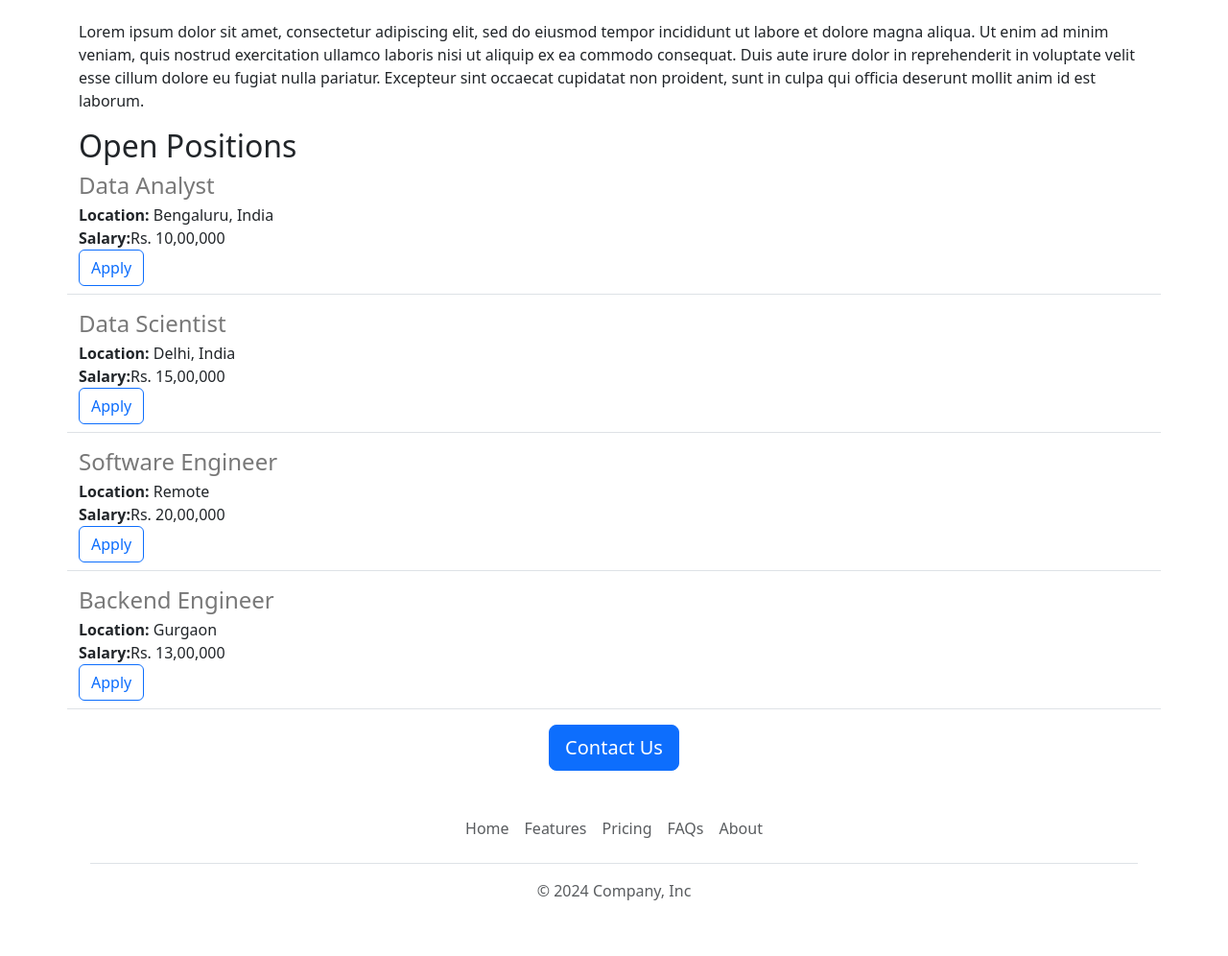
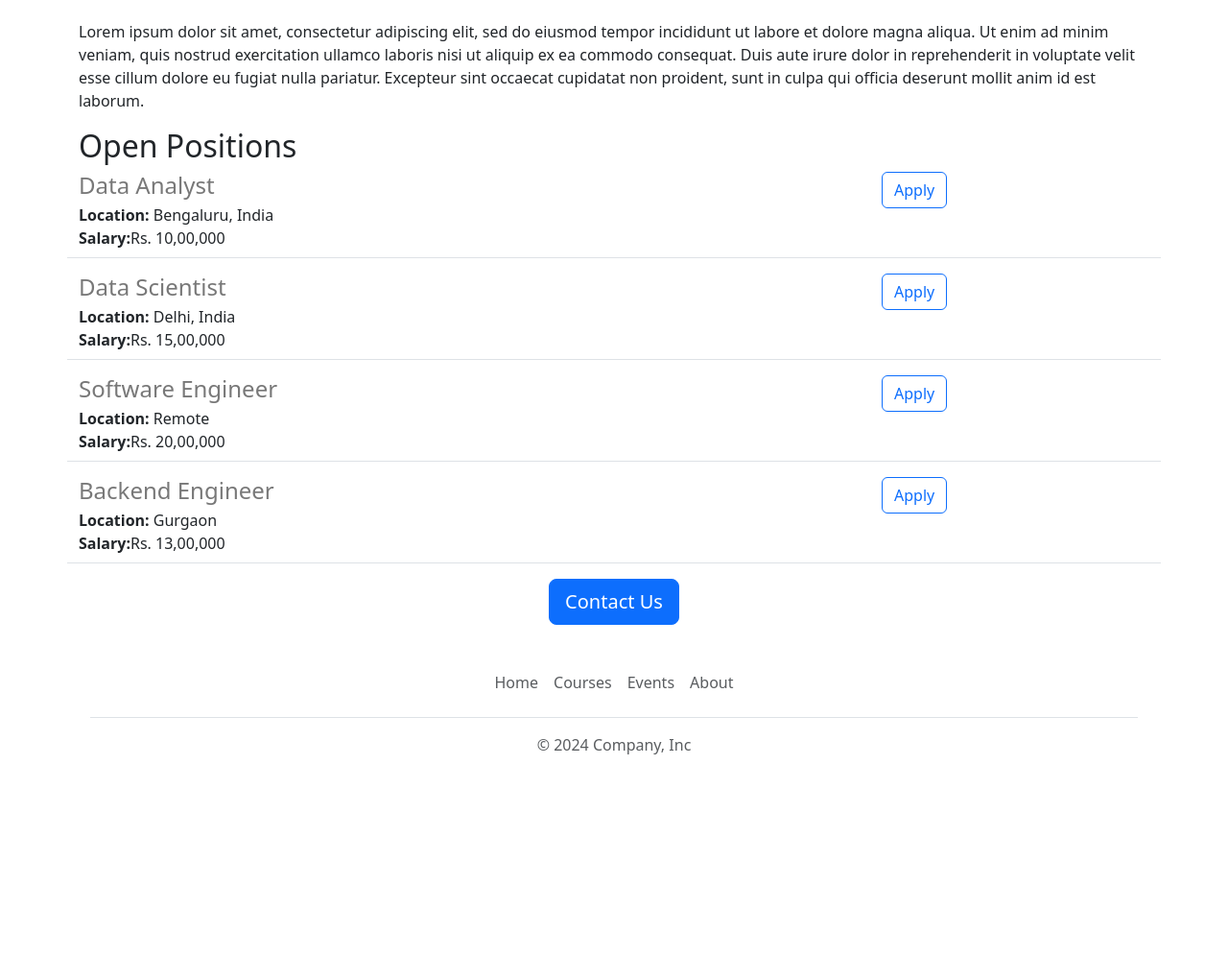
Before and after one commit to KaranLalwani-dev/jovian-careers-website, a Flask app: page / in a window 1280 px wide. Shown: the part 507-1503 px from the top of the page at 96% size. After the commit the page ends 1293 px from the top, so only its background shows below. Run offline with Flask 3, Linux system fonts and the light colour scheme.

Commit message:
added functionality

```diff
--- a/templates/footer.html
+++ b/templates/footer.html
@@ -2,19 +2,33 @@
   <footer class="py-3 my-4">
     <ul class="nav justify-content-center border-bottom pb-3 mb-3">
       <li class="nav-item">
-        <a href="#" class="nav-link px-2 text-body-secondary">Home</a>
+        <a
+          href="https://www.jovian.ai"
+          class="nav-link px-2 text-body-secondary"
+          >Home</a
+        >
       </li>
       <li class="nav-item">
-        <a href="#" class="nav-link px-2 text-body-secondary">Features</a>
+        <a
+          href="https://www.jovian.ai/learn"
+          class="nav-link px-2 text-body-secondary"
+          >Courses</a
+        >
       </li>
       <li class="nav-item">
-        <a href="#" class="nav-link px-2 text-body-secondary">Pricing</a>
+        <a
+          target="_blank"
+          href="https://www.jovian.ai/events"
+          class="nav-link px-2 text-body-secondary"
+          >Events</a
+        >
       </li>
       <li class="nav-item">
-        <a href="#" class="nav-link px-2 text-body-secondary">FAQs</a>
-      </li>
-      <li class="nav-item">
-        <a href="#" class="nav-link px-2 text-body-secondary">About</a>
+        <a
+          href="https://www.jovian.ai/about"
+          class="nav-link px-2 text-body-secondary"
+          >About</a
+        >
       </li>
     </ul>
     <p class="text-center text-body-secondary">&copy; 2024 Company, Inc</p>
--- a/templates/home.html
+++ b/templates/home.html
@@ -16,8 +16,7 @@
   </head>
   <body>
     {% include 'nav.html' %}
-    <img id ="banner" class = "img-fluid" src="https://b37f5938-0194-4773-ab5b-9d6c62eabef5-00-2icmpytsy7pgi.sisko.replit.dev/static/people-development-cover.jpg">
-    <div class = "container">
+    <img id="banner" class="img-fluid" src="{{ url_for('static', filename='people-development-cover.jpg') }}">    <div class = "container">
     <h1 class="text-center mt-2 mb-4">
       {{companyname}} Careers
     </h1>
@@ -31,7 +30,7 @@
       {% include 'jobitem.html' %}
       {% endfor %}
     <div class = "text-center">
-    <button class = "btn btn-primary btn-lg">Contact Us</button>
+    <a class = "btn btn-primary btn-lg" href="mailto:karanlalwani2068k@gmail.com?subject=Application%20for%20XXX&body=My%20name%3A%0D%0A%0D%0AMy%20Resume%3A%0D%0A%0D%0AMy%20linkedIn%20link%3A">Contact Us</a>
       </div>
     </div>
     {% include 'footer.html' %}
--- a/templates/jobitem.html
+++ b/templates/jobitem.html
@@ -1,5 +1,6 @@
 <div class="border-bottom row" style="margin-bottom: 16px; padding-bottom: 8px">
-  <div class="col-10">
+  <div class="row">
+    <div class="col-9">
       <h4 style="color: rgb(120, 120, 120); margin-bottom: 4px">
         {{job['title']}}
       </h4>
@@ -9,6 +10,12 @@
       {% endif %}
     </div>
     <div class="col-3">
-    <a href"mailto:karanlalwani2068k@gmail.com?subject=Application for {{job['title']}}"type="button" class="btn btn-outline-primary">Apply</a>
+      <a
+        href="mailto:karanlalwani2068k@gmail.com?subject=Application%20for%20{{job['title']}}&body=My%20name%3A%0D%0A%0D%0AMy%20Resume%3A%0D%0A%0D%0AMy%20linkedIn%20link%3A"
+        type="button"
+        class="btn btn-outline-primary"
+        >Apply</a
+      >
     </div>
   </div>
+</div>
```
Lines whose indentation alone changed are shown as unchanged.
